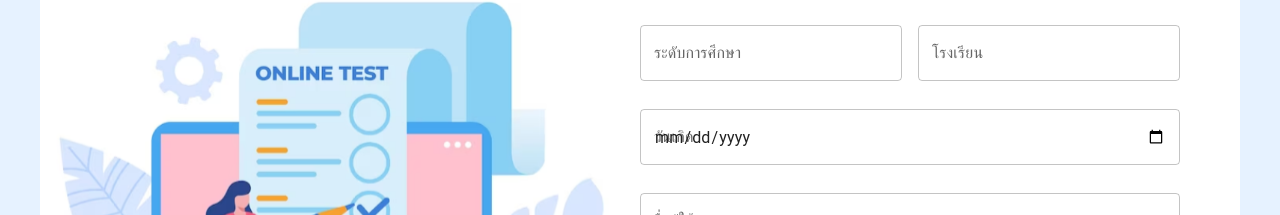
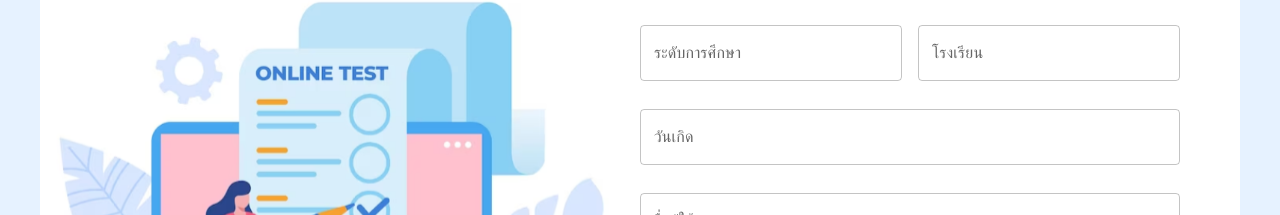
Before and after one commit to loventnc/Project-PathFinder-FE, a Next.js app: page /authenrize/signup in a window 1280 px wide. Shown: the part 443-658 px from the top of the page. Built offline with nearby package versions, Linux system fonts and the light colour scheme.

Commit message:
fix Form datePicker

```diff
--- a/src/app/authenrize/signup/page.tsx
+++ b/src/app/authenrize/signup/page.tsx
@@ -127,15 +127,8 @@ const Signuppage = () => {
               />
             </Grid>
           </Grid>
-          <LocalizationProvider dateAdapter={AdapterDayjs}>
-            <TextField
-              label="วันเกิด"
-              value={user.birthdate}
-              onChange={(e) => setUser({ ...user, birthdate: e.target.value })}
-              variant="outlined"
-              type="date"
-              fullWidth
-            />
+          <LocalizationProvider dateAdapter={AdapterDayjs} >
+            <DatePicker label="วันเกิด" className="w-full"/>
           </LocalizationProvider>
           <TextField
             id="outlined-basic"
```
